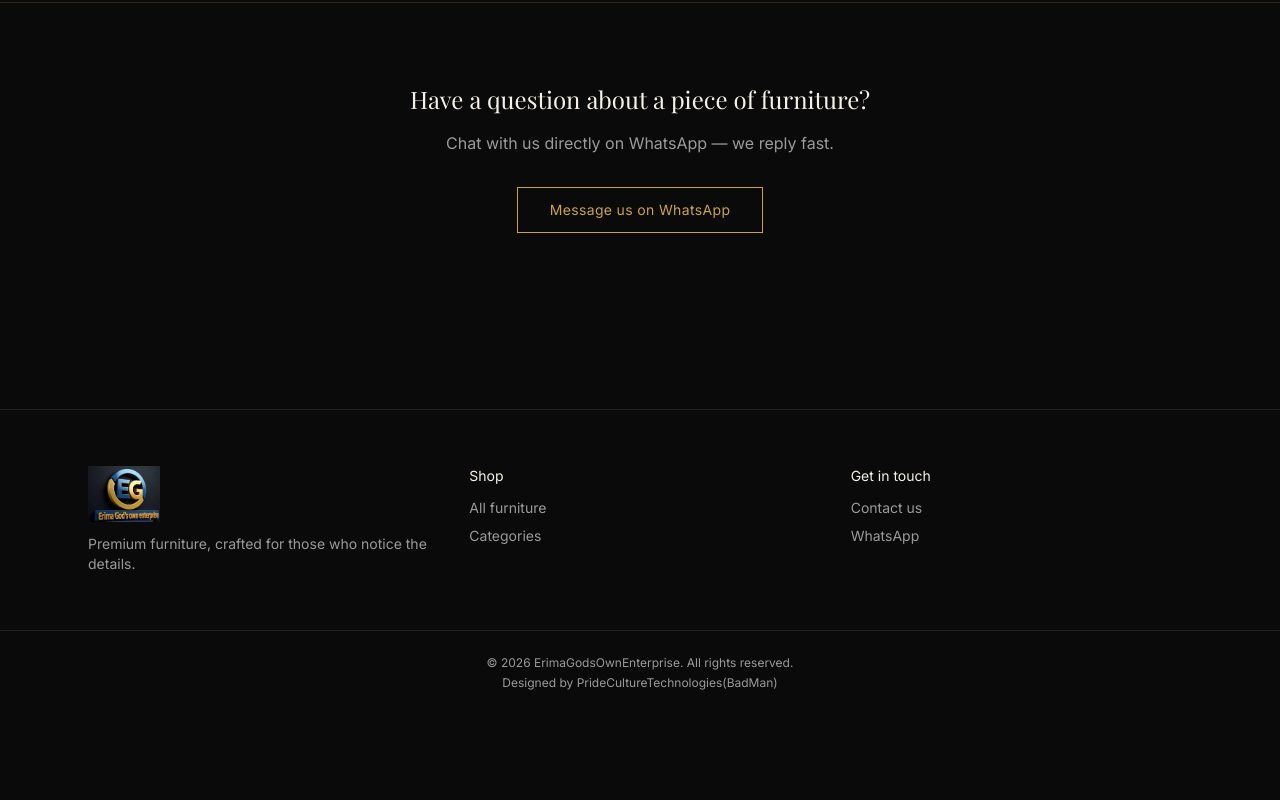
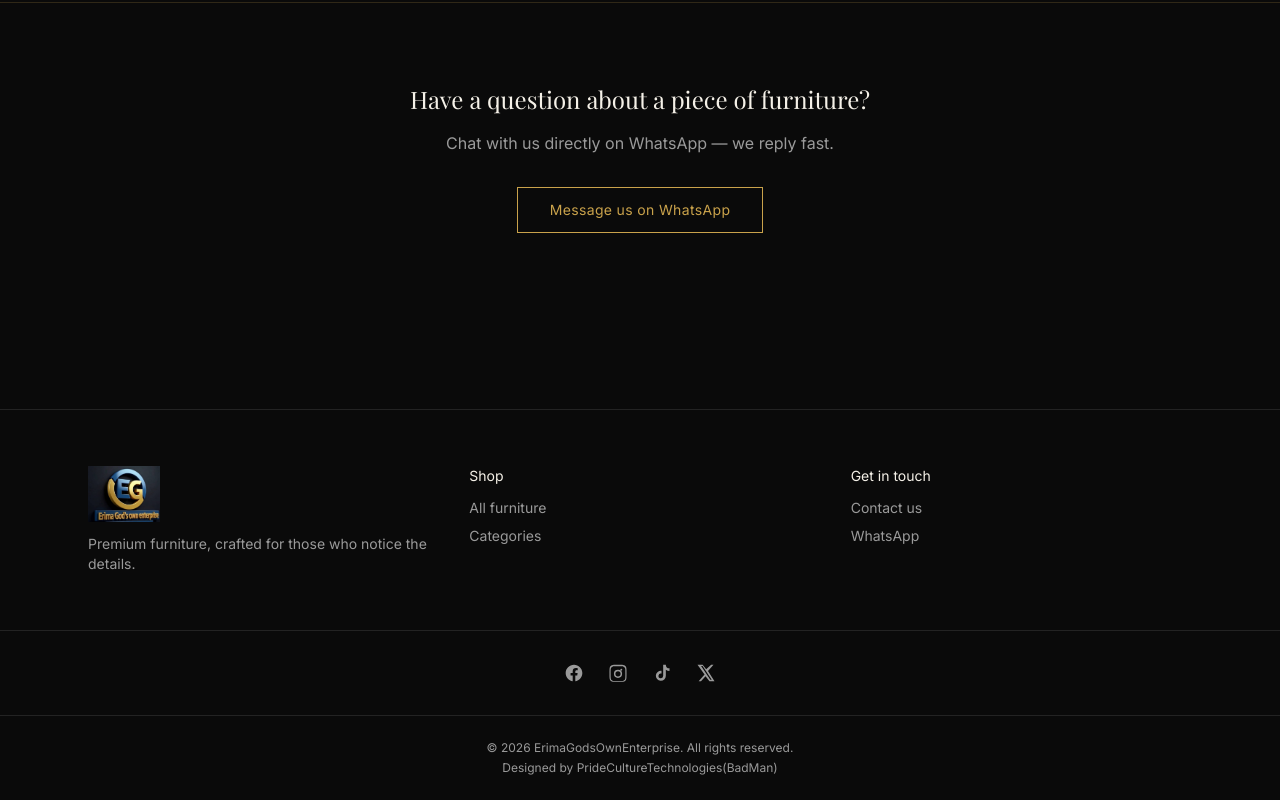
Before and after one commit to erimabadoo2020-wq/erima-gods-own-enterprise, a Next.js app in the folder chair-store/: page / in a window 1280 px wide. Shown: the part 1034-1834 px from the top of the page. Before the commit the page ends 1749 px from the top, so only its background shows below. Built offline with nearby package versions, Linux system fonts and the light colour scheme; no server answers; the database is empty; a web font is replaced by a local one.

Commit message:
Update Footer.tsx

```diff
--- a/chair-store/app/components/Footer.tsx
+++ b/chair-store/app/components/Footer.tsx
@@ -29,6 +29,54 @@ export default function Footer() {
           </ul>
         </div>
       </div>
+
+      <div className="border-t border-white/10 py-8 flex justify-center gap-6">
+        <a
+          href="https://facebook.com/ErimaGodsownenterprise"
+          target="_blank"
+          rel="noopener noreferrer"
+          aria-label="Facebook"
+          className="text-[var(--muted)] hover:text-[var(--gold)] transition-colors"
+        >
+          <svg xmlns="http://www.w3.org/2000/svg" viewBox="0 0 24 24" fill="currentColor" className="w-5 h-5">
+            <path d="M22 12.06C22 6.5 17.52 2 12 2S2 6.5 2 12.06c0 5.02 3.66 9.18 8.44 9.94v-7.03H7.9v-2.91h2.54V9.85c0-2.51 1.49-3.9 3.77-3.9 1.09 0 2.24.2 2.24.2v2.46h-1.26c-1.24 0-1.63.77-1.63 1.56v1.87h2.78l-.44 2.91h-2.34V22c4.78-.76 8.44-4.92 8.44-9.94Z" />
+          </svg>
+        </a>
+        <a
+          href="https://instagram.com/erimagodsownenterprise"
+          target="_blank"
+          rel="noopener noreferrer"
+          aria-label="Instagram"
+          className="text-[var(--muted)] hover:text-[var(--gold)] transition-colors"
+        >
+          <svg xmlns="http://www.w3.org/2000/svg" viewBox="0 0 24 24" fill="currentColor" className="w-5 h-5">
+            <path d="M12 2.16c3.2 0 3.58.01 4.85.07 1.17.05 1.97.24 2.43.4.61.24 1.05.52 1.51.98.46.46.74.9.98 1.51.16.46.35 1.26.4 2.43.06 1.27.07 1.65.07 4.85s-.01 3.58-.07 4.85c-.05 1.17-.24 1.97-.4 2.43a4.1 4.1 0 0 1-.98 1.51 4.1 4.1 0 0 1-1.51.98c-.46.16-1.26.35-2.43.4-1.27.06-1.65.07-4.85.07s-3.58-.01-4.85-.07c-1.17-.05-1.97-.24-2.43-.4a4.1 4.1 0 0 1-1.51-.98 4.1 4.1 0 0 1-.98-1.51c-.16-.46-.35-1.26-.4-2.43-.06-1.27-.07-1.65-.07-4.85s.01-3.58.07-4.85c.05-1.17.24-1.97.4-2.43.24-.61.52-1.05.98-1.51.46-.46.9-.74 1.51-.98.46-.16 1.26-.35 2.43-.4C8.42 2.17 8.8 2.16 12 2.16Zm0 1.8c-3.14 0-3.5.01-4.74.07-.96.04-1.48.2-1.82.34-.46.18-.79.39-1.13.73-.34.34-.55.67-.73 1.13-.14.34-.3.86-.34 1.82-.06 1.24-.07 1.6-.07 4.74s.01 3.5.07 4.74c.04.96.2 1.48.34 1.82.18.46.39.79.73 1.13.34.34.67.55 1.13.73.34.14.86.3 1.82.34 1.24.06 1.6.07 4.74.07s3.5-.01 4.74-.07c.96-.04 1.48-.2 1.82-.34.46-.18.79-.39 1.13-.73.34-.34.55-.67.73-1.13.14-.34.3-.86.34-1.82.06-1.24.07-1.6.07-4.74s-.01-3.5-.07-4.74c-.04-.96-.2-1.48-.34-1.82a3.04 3.04 0 0 0-.73-1.13 3.04 3.04 0 0 0-1.13-.73c-.34-.14-.86-.3-1.82-.34-1.24-.06-1.6-.07-4.74-.07Zm0 4.14a4.9 4.9 0 1 1 0 9.8 4.9 4.9 0 0 1 0-9.8Zm0 1.8a3.1 3.1 0 1 0 0 6.2 3.1 3.1 0 0 0 0-6.2Zm5.1-1.99a1.15 1.15 0 1 1-2.29 0 1.15 1.15 0 0 1 2.29 0Z" />
+          </svg>
+        </a>
+        <a
+          href="https://tiktok.com/@erimaGodsownenterprise"
+          target="_blank"
+          rel="noopener noreferrer"
+          aria-label="TikTok"
+          className="text-[var(--muted)] hover:text-[var(--gold)] transition-colors"
+        >
+          <svg xmlns="http://www.w3.org/2000/svg" viewBox="0 0 24 24" fill="currentColor" className="w-5 h-5">
+            <path d="M16.6 2h-3.2v13.4a2.8 2.8 0 1 1-2-2.68V9.4a6 6 0 1 0 5.2 5.94V8.2a7.6 7.6 0 0 0 4.4 1.4V6.4a4.4 4.4 0 0 1-4.4-4.4Z" />
+          </svg>
+        </a>
+        <a
+          href="https://x.com/erimaGodsownenterprise"
+          target="_blank"
+          rel="noopener noreferrer"
+          aria-label="Twitter / X"
+          className="text-[var(--muted)] hover:text-[var(--gold)] transition-colors"
+        >
+          <svg xmlns="http://www.w3.org/2000/svg" viewBox="0 0 24 24" fill="currentColor" className="w-5 h-5">
+            <path d="M18.24 2H21l-6.6 7.54L22.2 22h-6.02l-4.72-6.17L5.98 22H3.2l7.06-8.07L1.8 2h6.16l4.26 5.64L18.24 2Zm-1.06 18.2h1.67L7.9 3.7H6.1l11.08 16.5Z" />
+          </svg>
+        </a>
+      </div>
+
       <div className="border-t border-white/10 py-6 text-center text-xs text-[var(--muted)] space-y-1">
         <p>© {new Date().getFullYear()} ErimaGodsOwnEnterprise. All rights reserved.</p>
         <p>Designed by PrideCultureTechnologies(BadMan)</p>
```
